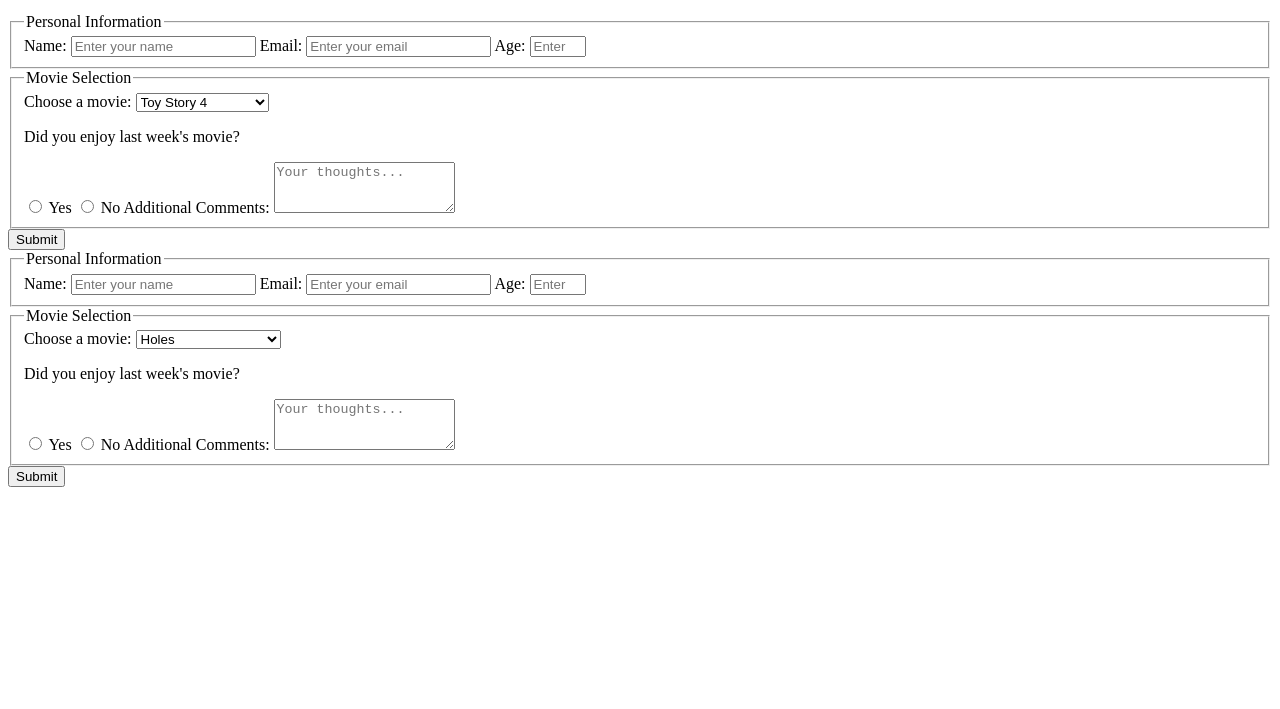
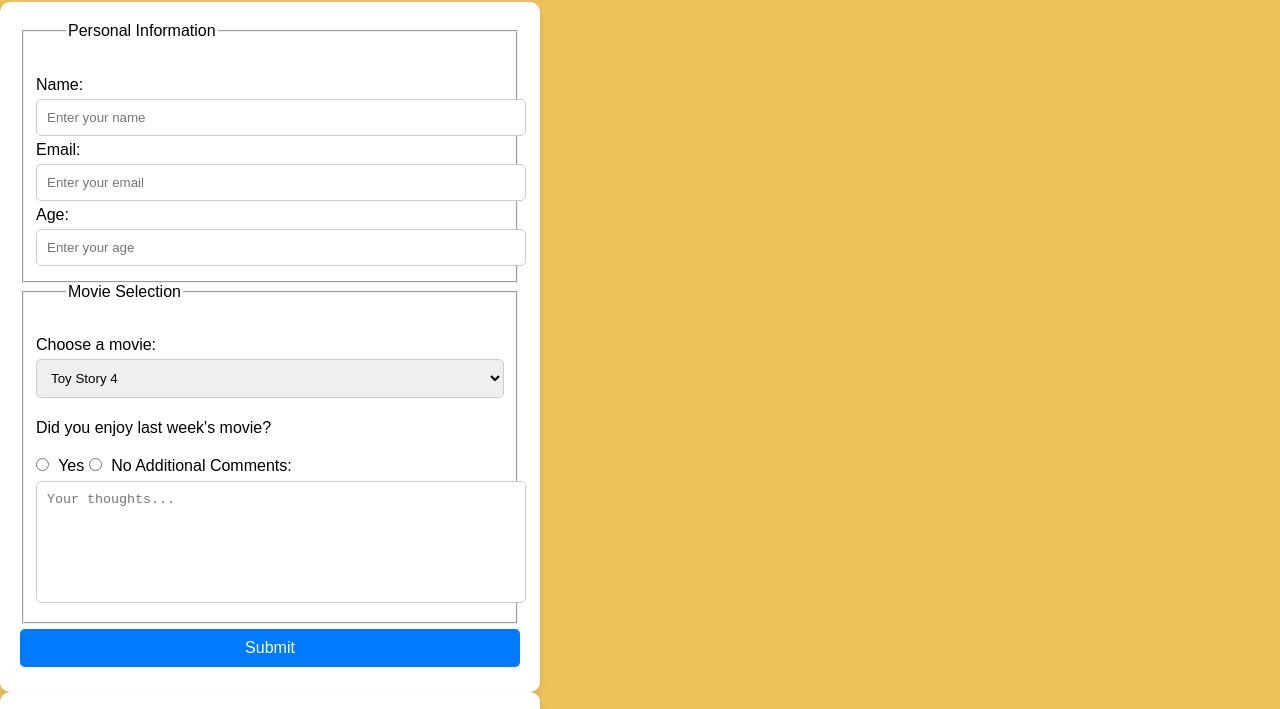
Before and after one commit to DerrickSimilien/Survey-Form, a plain HTML site: page index.html in a window 1280 px wide. Shown: the part 88-797 px from the top of the page. Drawn offline with Linux system fonts and the light colour scheme.

Commit message:
Initialized git repository

```diff
--- a/style.css
+++ b/style.css
@@ -7,14 +7,32 @@ justify-content: center;
 
 body {
     /* background-color: aqua; */
-}
 
-.FirstSection {
+    body {
+        font-family: Arial, sans-serif;
+        background-color: #eec25b;
+        margin: 0;
+        padding: 0;
+    }
 
-}
+    #title {
+    font-size: 2rem;
+    color: #1711d5;
+    }
+
+/* .FirstSection {
+    display: flex;
+    flex-direction: column;
+    align-items: center;
+    text-align: center;
+    padding: 20px;
+} */
 
 .LabelBoxes {
-    margin-bottom: 10px;
+    display: flex;
+    flex-direction: column;
+    align-items: center;
+    margin-bottom: 20px;
 }
 
 .NumberBox {
@@ -22,15 +40,79 @@ body {
 }
 
 .description {
-   display: flex;
-    text-align: center;
-   font-style: italic;
-   font-size: 20px;
-
-} */
+    font-style: italic;
+    font-size: 18px;
+    max-width: 600px;
+    /* margin-top: 10px; */
+}
 
 .intro-section {
     display: flex;
     text-align: center;
-    justify-content: center;
+    /* justify-content: center; */
 }
+
+legend {
+    margin: 20px 20px 30px 30px
+}
+
+form {
+    background: white;
+    padding: 20px;
+    border-radius: 10px;
+    box-shadow: 0px 4px 8px rgba(0, 0, 0, 0.1);
+    width: 80%;
+    max-width: 500px;
+}
+
+input, select, textarea, button {
+    width: 100%;
+    padding: 10px;
+    margin: 5px 0;
+    border: 1px solid #ccc;
+    border-radius: 5px;
+}
+
+.NumberBox {
+    padding: 5px;
+}
+
+textarea {
+    height: 100px;
+    resize: none;
+}
+
+button {
+    background-color: #007BFF;
+    color: white;
+    border: none;
+    cursor: pointer;
+    font-size: 16px;
+}
+
+button:hover {
+    background-color: #0056b3;
+}
+
+/* Checkbox and Radio Styling */
+input[type="checkbox"],
+input[type="radio"] {
+    width: auto;
+    margin-right: 5px;
+}
+
+/* Dropdown */
+select {
+    cursor: pointer;
+}
+
+/* Responsive Design */
+@media (max-width: 600px) {
+    .FirstSection {
+        padding: 10px;
+    }
+
+    form {
+        width: 90%;
+    }
+}
```
